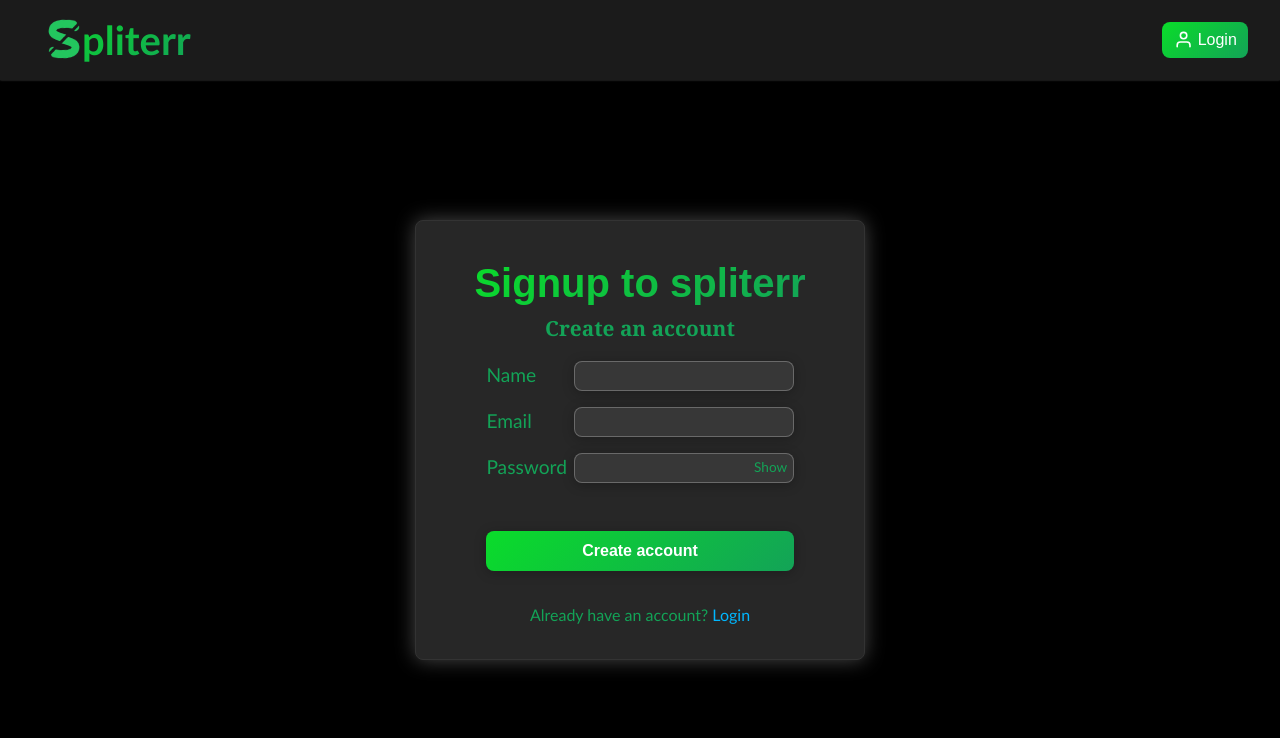
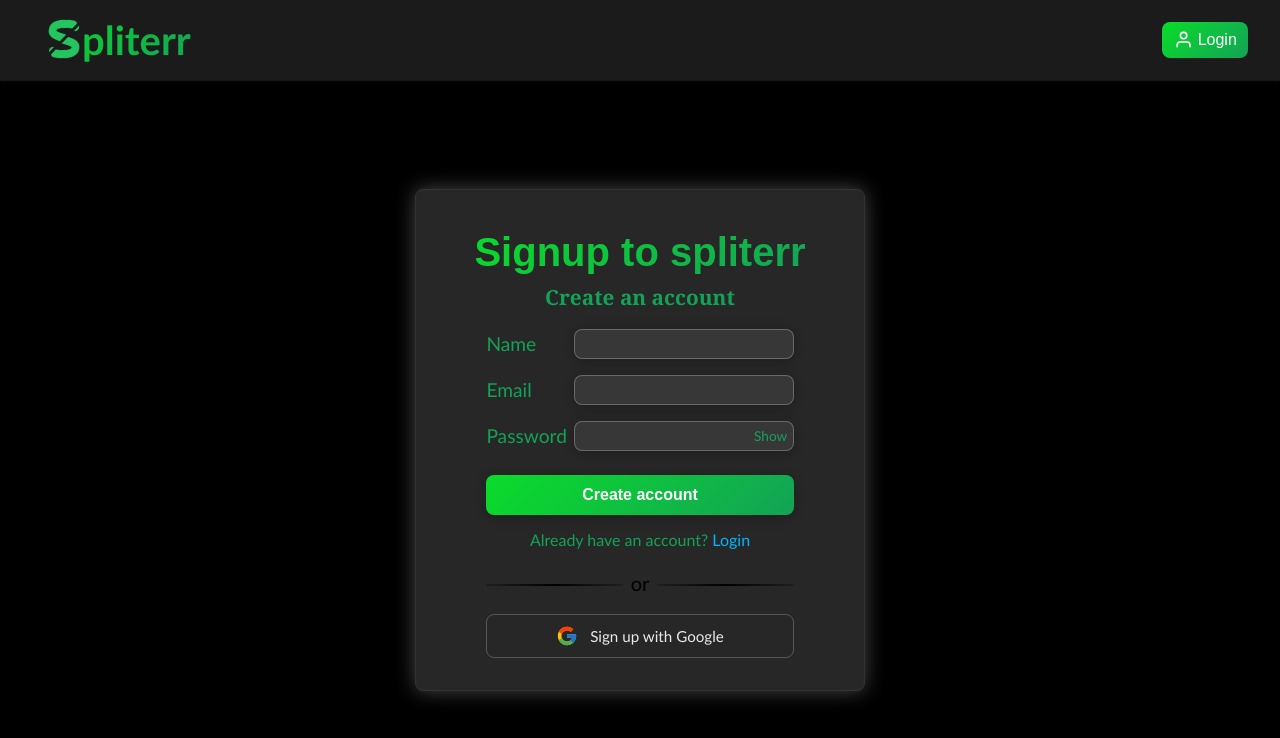
Before and after one commit to a6dullahsajid/spliterr, a Next.js app: page /signup in a window 1280 px wide. Shown: the top 738 px of the page. Built offline with nearby package versions, Linux system fonts and the light colour scheme.

Commit message:
feat: added next auth for easy signin using google

```diff
--- a/src/app/login/login.module.css
+++ b/src/app/login/login.module.css
@@ -128,6 +128,7 @@
     border-radius: 8px;
     font-size: 1rem;
     font-weight: 600;
+    margin-top: -0.7rem;
     color: #ffffff;
     background: linear-gradient(135deg, #0adc2a, #13a357);
     border: none;
@@ -147,6 +148,7 @@
     color: #13a357;
     text-align: center;
     font-family:'Gill Sans', 'Gill Sans MT', Calibri, 'Trebuchet MS', sans-serif;
+    margin-top: -0.5rem;
 }
 
 .signupLink a {
@@ -241,6 +243,7 @@
 
     .loginFormContent {
         width: 80%;
+        gap: 0.6rem;
     }
 
     .loginTitle {
@@ -287,7 +290,7 @@
 
     .signupLink {
         font-size: 0.8rem;
-        margin-top: 0.5rem;
+        margin-top: -0.2rem;
     }
 
     .googleButtonSeparator {
--- a/src/app/signup/page.js
+++ b/src/app/signup/page.js
@@ -7,7 +7,8 @@ import "react-toastify/dist/ReactToastify.css";
 import styles from './signup.module.css'
 import Link from 'next/link'
 import { TOAST_OPTIONS } from "@/lib/toastOptions";
-
+import { FcGoogle } from "react-icons/fc";
+import { signIn } from "next-auth/react";
 export default function SignupPage() {
 
     const router = useRouter();
@@ -23,6 +24,10 @@ export default function SignupPage() {
     useEffect(() => {
         document.title = "Spliterr - Signup";
     }, []);
+
+    const sessionSignIn = () => {
+        signIn("google", { callbackUrl: "/auth/callback" });
+    };
 
     const handleSubmit = async (e) => {
         e.preventDefault();
@@ -180,6 +185,18 @@ export default function SignupPage() {
                     <p className={styles.loginLink}>
                         Already have an account? <Link href="/login">Login</Link>
                     </p>
+
+                    <div className={styles.googleButtonSeparator}> <div className={styles.line}></div> or <div className={styles.line}></div></div>
+                    <button
+                        type="button"
+                        onClick={sessionSignIn}
+                        className={styles.googleButton}
+                    >
+                        <span className={styles.googleButtonIcon} aria-hidden>
+                            <FcGoogle size={22} />
+                        </span>
+                        <span className={styles.googleButtonLabel}>Sign up with Google</span>
+                    </button>
                 </div>
             </form>
         </main>
--- a/src/app/signup/signup.module.css
+++ b/src/app/signup/signup.module.css
@@ -151,7 +151,7 @@
     border: none;
     cursor: pointer;
     transition: all 0.25s ease;
-    margin-top: 2rem;
+    margin-top: 0.5rem;
     box-shadow: 0 2px 12px rgba(0, 0, 0, 0.25);
 }
 
@@ -166,7 +166,7 @@
     color: #13a357;
     text-align: center;
     font-family: 'Gill Sans', 'Gill Sans MT', Calibri, 'Trebuchet MS', sans-serif;
-    margin-top: 1rem;
+    margin-top: -0.2rem;
 }
 
 .loginLink a {
@@ -176,6 +176,51 @@
 
 .loginLink a:hover {
     text-decoration: underline;
+}
+
+.googleButtonSeparator {
+    display: flex;
+    justify-content: center;
+    align-items: center;
+    width: 100%;
+    font-size: 20px;
+    text-align: center;
+    color: #000000;
+    font-family:'Gill Sans', 'Gill Sans MT', Calibri, 'Trebuchet MS', sans-serif;
+    gap: 0.5rem;
+}
+
+.line {
+    width: 100%;
+    height: 2px;
+    background: linear-gradient(to right, #1f1f1f, #000000, #1f1f1f);
+    margin-top: 0.25rem;
+}
+
+.googleButton {
+    display: flex;
+    align-items: center;
+    justify-content: center;
+    gap: 0.75rem;
+    width: 100%;
+    min-height: 44px;
+    padding: 0.5rem 1rem;
+    border-radius: 8px;
+    font-size: 0.95rem;
+    font-weight: 500;
+    font-family: 'Gill Sans', 'Gill Sans MT', Calibri, 'Trebuchet MS', sans-serif;
+    color: #e8eaed;
+    cursor: pointer;
+    border: 1px solid rgba(255, 255, 255, 0.22);
+    transition: all 0.2s ease;
+    background: transparent;
+    box-shadow: none;
+}
+
+.googleButton:hover {
+    background: rgba(255, 255, 255, 0.06);
+    border-color: rgba(255, 255, 255, 0.35);
+    box-shadow: 0 0 0 1px rgba(66, 133, 244, 0.15);
 }
 
 @media (max-width: 480px) {
@@ -192,6 +237,7 @@
 
     .signupFormContent {
         width: 80%;
+        gap: 0.7rem;
     }
 
     .signupTitle {
@@ -256,4 +302,19 @@
         font-size: 0.8rem;
         margin-top: 0.5rem;
     }
+
+    .googleButtonSeparator {
+        font-size: 16px;
+    }
+
+    .line {
+        width: 100%;
+        height: 1px;
+        margin-top: 0.15rem;
+    }
+
+    .googleButton {
+        font-size: 0.8rem;
+        gap: 0.5rem;
+    }
 }
```
